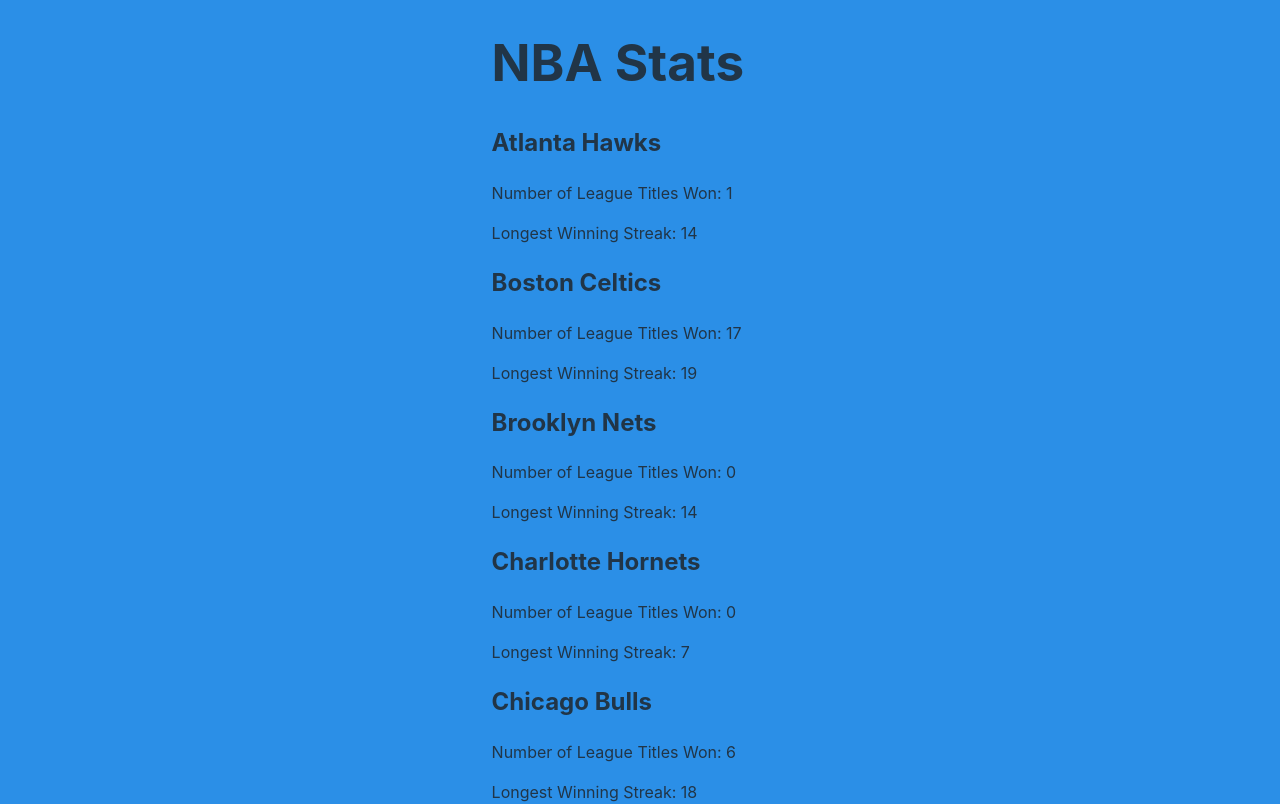
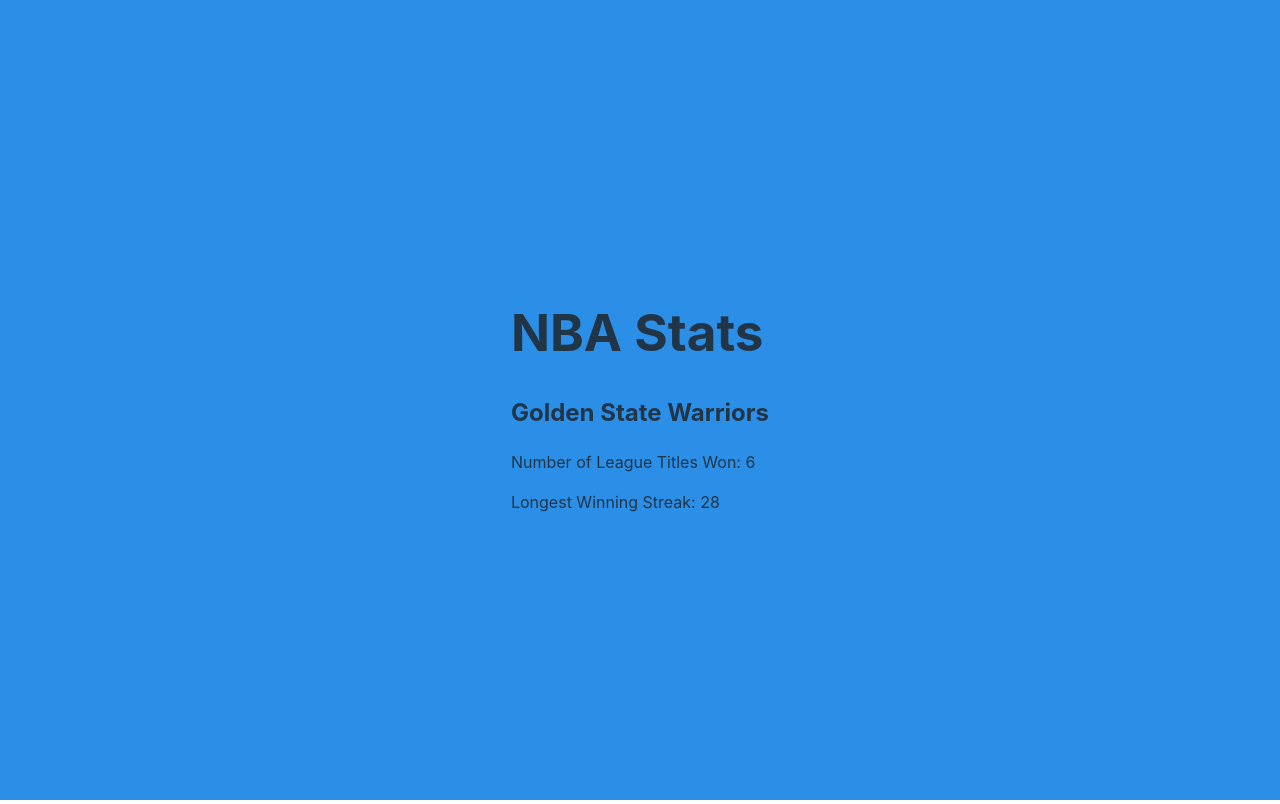
Before and after one commit to kalviumcommunity/S49_nba_teams, a React (Vite) app in the folder nba-teams/: page / in a window 1280 px wide. Shown: the top 804 px of the page. Built offline with nearby package versions, Linux system fonts and the light colour scheme.

Commit message:
componenets

```diff
--- a/nba-teams/src/NBA_stats.json
+++ b/nba-teams/src/NBA_stats.json
@@ -1,152 +1,7 @@
 [
- {
-  "NBA Team": "Atlanta Hawks",
-  "Number of League Titles Won": 1,
-  "Longest Winning Streak": 14
- },
- {
-  "NBA Team": "Boston Celtics",
-  "Number of League Titles Won": 17,
-  "Longest Winning Streak": 19
- },
- {
-  "NBA Team": "Brooklyn Nets",
-  "Number of League Titles Won": 0,
-  "Longest Winning Streak": 14
- },
- {
-  "NBA Team": "Charlotte Hornets",
-  "Number of League Titles Won": 0,
-  "Longest Winning Streak": 7
- },
- {
-  "NBA Team": "Chicago Bulls",
-  "Number of League Titles Won": 6,
-  "Longest Winning Streak": 18
- },
- {
-  "NBA Team": "Cleveland Cavaliers",
-  "Number of League Titles Won": 1,
-  "Longest Winning Streak": 13
- },
- {
-  "NBA Team": "Dallas Mavericks",
-  "Number of League Titles Won": 1,
-  "Longest Winning Streak": 17
- },
- {
-  "NBA Team": "Denver Nuggets",
-  "Number of League Titles Won": 0,
-  "Longest Winning Streak": 15
- },
- {
-  "NBA Team": "Detroit Pistons",
-  "Number of League Titles Won": 3,
-  "Longest Winning Streak": 11
- },
  {
   "NBA Team": "Golden State Warriors",
   "Number of League Titles Won": 6,
   "Longest Winning Streak": 28
- },
- {
-  "NBA Team": "Houston Rockets",
-  "Number of League Titles Won": 2,
-  "Longest Winning Streak": 22
- },
- {
-  "NBA Team": "Indiana Pacers",
-  "Number of League Titles Won": 0,
-  "Longest Winning Streak": 7
- },
- {
-  "NBA Team": "Los Angeles Clippers",
-  "Number of League Titles Won": 0,
-  "Longest Winning Streak": 17
- },
- {
-  "NBA Team": "Los Angeles Lakers",
-  "Number of League Titles Won": 17,
-  "Longest Winning Streak": 33
- },
- {
-  "NBA Team": "Memphis Grizzlies",
-  "Number of League Titles Won": 0,
-  "Longest Winning Streak": 7
- },
- {
-  "NBA Team": "Miami Heat",
-  "Number of League Titles Won": 3,
-  "Longest Winning Streak": 27
- },
- {
-  "NBA Team": "Milwaukee Bucks",
-  "Number of League Titles Won": 2,
-  "Longest Winning Streak": 20
- },
- {
-  "NBA Team": "Minnesota Timberwolves",
-  "Number of League Titles Won": 0,
-  "Longest Winning Streak": 10
- },
- {
-  "NBA Team": "New Orleans Pelicans",
-  "Number of League Titles Won": 0,
-  "Longest Winning Streak": 10
- },
- {
-  "NBA Team": "New York Knicks",
-  "Number of League Titles Won": 2,
-  "Longest Winning Streak": 18
- },
- {
-  "NBA Team": "Oklahoma City Thunder",
-  "Number of League Titles Won": 1,
-  "Longest Winning Streak": 12
- },
- {
-  "NBA Team": "Orlando Magic",
-  "Number of League Titles Won": 0,
-  "Longest Winning Streak": 11
- },
- {
-  "NBA Team": "Philadelphia 76ers",
-  "Number of League Titles Won": 3,
-  "Longest Winning Streak": 20
- },
- {
-  "NBA Team": "Phoenix Suns",
-  "Number of League Titles Won": 0,
-  "Longest Winning Streak": 17
- },
- {
-  "NBA Team": "Portland Trail Blazers",
-  "Number of League Titles Won": 1,
-  "Longest Winning Streak": 16
- },
- {
-  "NBA Team": "Sacramento Kings",
-  "Number of League Titles Won": 1,
-  "Longest Winning Streak": 15
- },
- {
-  "NBA Team": "San Antonio Spurs",
-  "Number of League Titles Won": 5,
-  "Longest Winning Streak": 20
- },
- {
-  "NBA Team": "Toronto Raptors",
-  "Number of League Titles Won": 1,
-  "Longest Winning Streak": 15
- },
- {
-  "NBA Team": "Utah Jazz",
-  "Number of League Titles Won": 0,
-  "Longest Winning Streak": 15
- },
- {
-  "NBA Team": "Washington Wizards",
-  "Number of League Titles Won": 1,
-  "Longest Winning Streak": 10
  }
 ]
--- a/nba-teams/src/TeamStats.jsx
+++ b/nba-teams/src/TeamStats.jsx
@@ -1,4 +1,5 @@
 import React from 'react';
+import './TeamStats.css'
 
 const TeamStatsComponent = ({ team }) => {
     return (
```
Also changed, not shown: nba-teams/src/App.css (line endings or trailing spaces), nba-teams/src/TeamStats.css (added), 1 other file (tests, documents, lock files or other folders).
